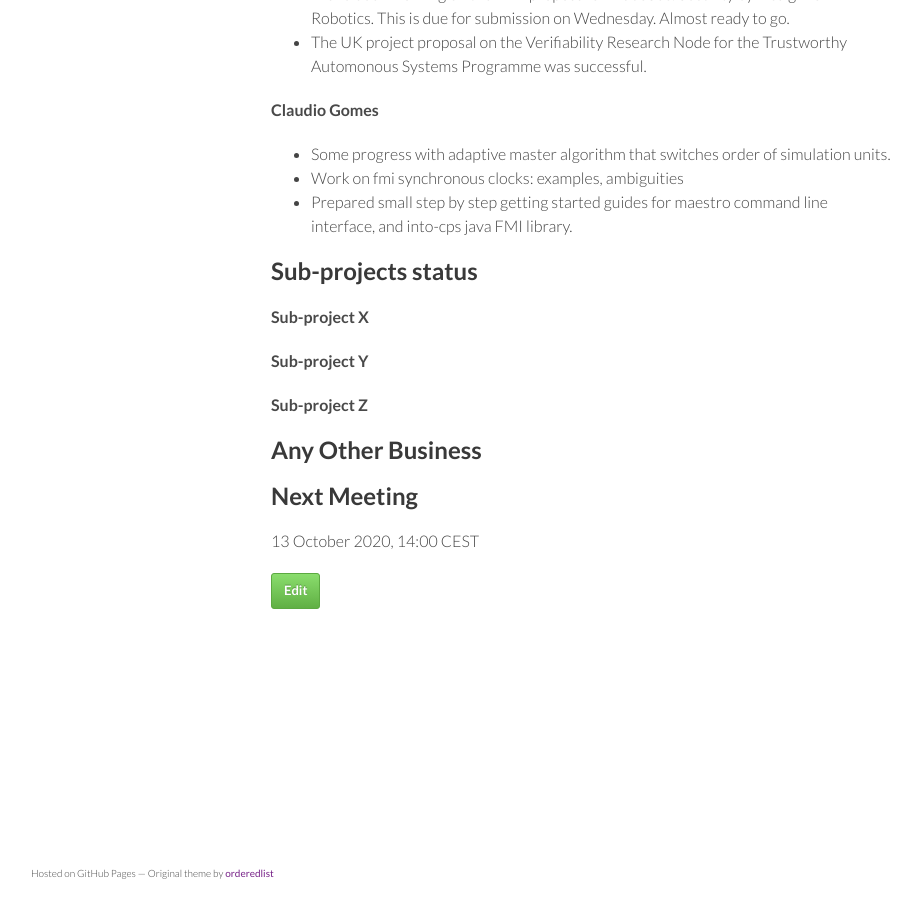
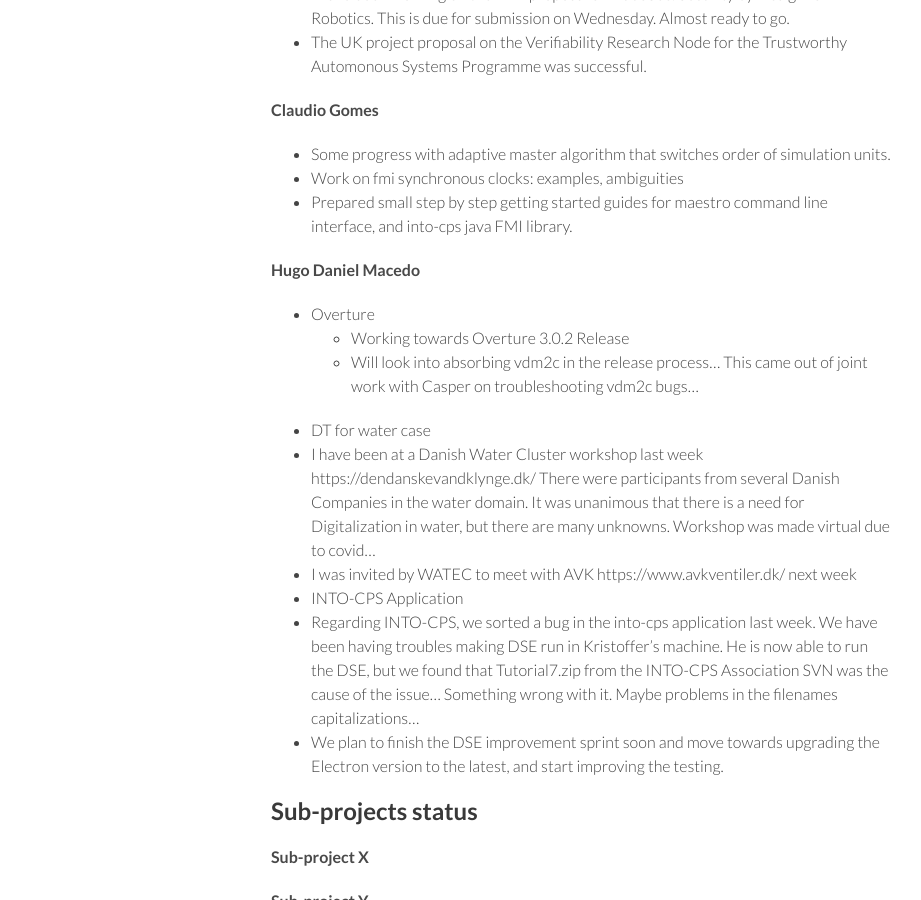
Before and after one commit to digitaltwincentre/digitaltwincentre.github.io, a Jekyll site: the page built from _biweeklies/Biweekly-25.md, in a window 1280 px wide and 900 px high, scrolled down 795 px. Shown: the whole window, without its empty margins (179-1100 px from the left). Built offline with Jekyll 4.4.1, drawn with Linux system fonts in a browser that asks for light colours; nearby versions of some CDN libraries.

Commit message:
Update Biweekly-25.md

```diff
--- a/_biweeklies/Biweekly-25.md
+++ b/_biweeklies/Biweekly-25.md
@@ -43,6 +43,16 @@ date: 29 September 2020, 1400 CEST
 * Work on fmi synchronous clocks: examples, ambiguities
 * Prepared small step by step getting started guides for maestro command line interface, and into-cps java FMI library.
 
+#### Hugo Daniel Macedo
+* Overture
+  * Working towards Overture 3.0.2 Release
+  * Will look into absorbing vdm2c in the release process... This came out of joint work with Casper on troubleshooting vdm2c bugs...
+* DT for water case
+ * I have been at a Danish Water Cluster workshop last week https://dendanskevandklynge.dk/ There were participants from several Danish Companies in the water domain. It was unanimous that there is a need for Digitalization in water, but there are many unknowns. Workshop was made virtual due to covid...
+ * I was invited by WATEC to meet with AVK https://www.avkventiler.dk/ next week
+* INTO-CPS Application
+ * Regarding INTO-CPS, we sorted a bug in the into-cps application last week. We have been having troubles making DSE run in Kristoffer's machine. He is now able to run the DSE, but we found that Tutorial7.zip from the INTO-CPS Association SVN was the cause of the issue... Something wrong with it. Maybe problems in the filenames capitalizations...
+  * We plan to finish the DSE improvement sprint soon and move towards upgrading the Electron version to the latest, and start improving the testing.
 
 ## Sub-projects status
 
```
